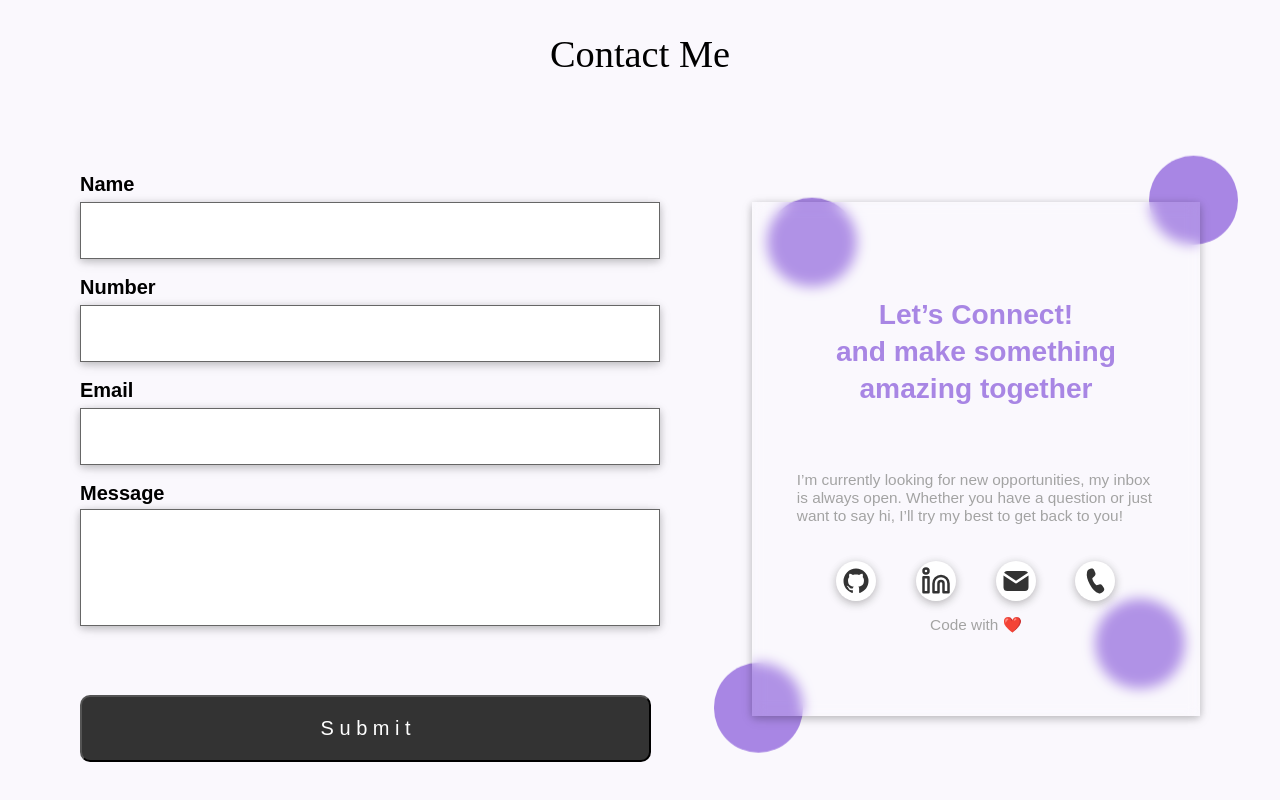
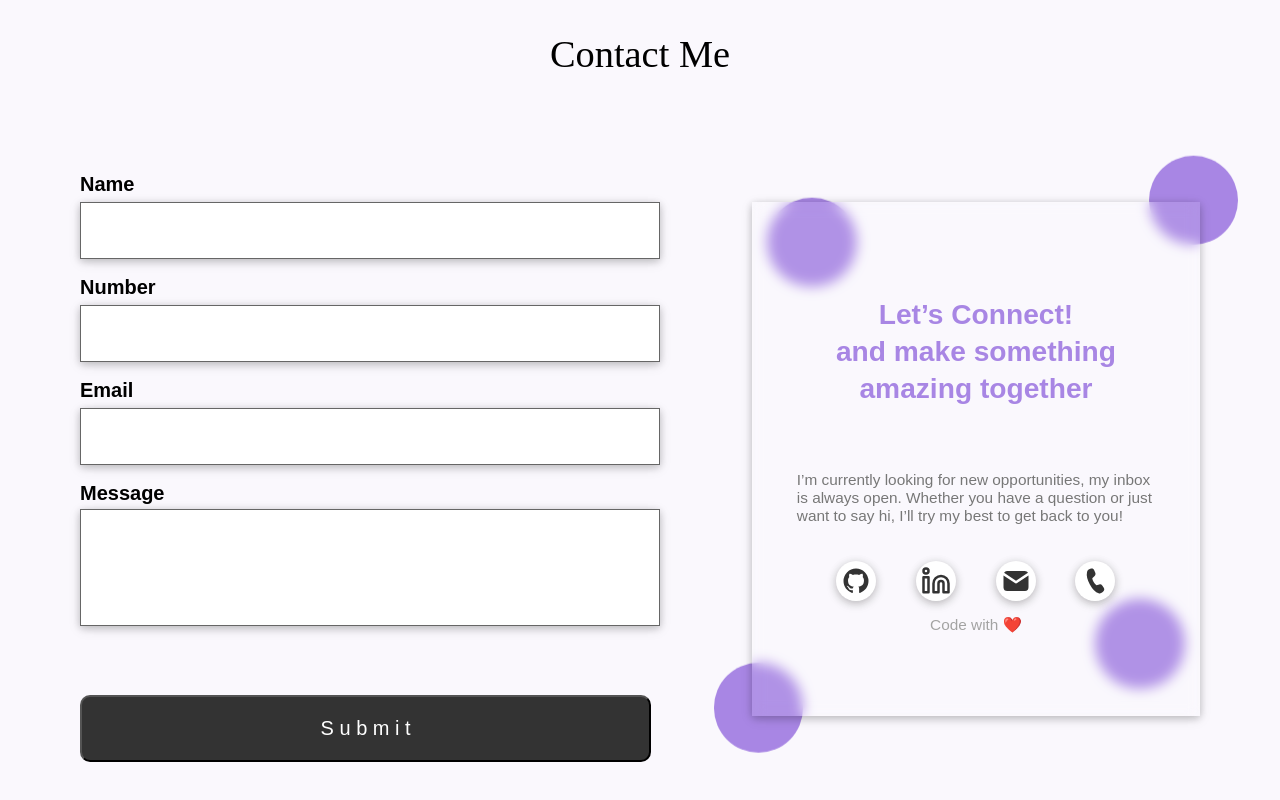
Before and after one commit to AnasAttoum/anas_attoum_portfolio, a React (Create React App) app: page / in a window 1280 px wide. Shown: the part 3663-4463 px from the top of the page. Built offline with nearby package versions, Linux system fonts and the light colour scheme; a web font is replaced by a local one.

Commit message:
change color in contact us

```diff
--- a/src/Styles/Contact.module.css
+++ b/src/Styles/Contact.module.css
@@ -216,6 +216,8 @@ input:focus {
     font-size: 1.2vw;
     font-weight: 100;
     color: var(--subText);
+    color: #777;
+
 }
 
 .containerContact .rightContact p {
```
